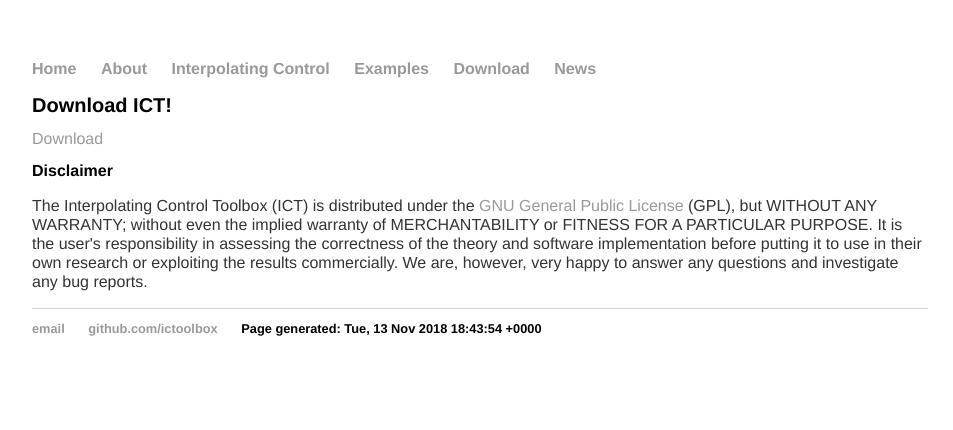
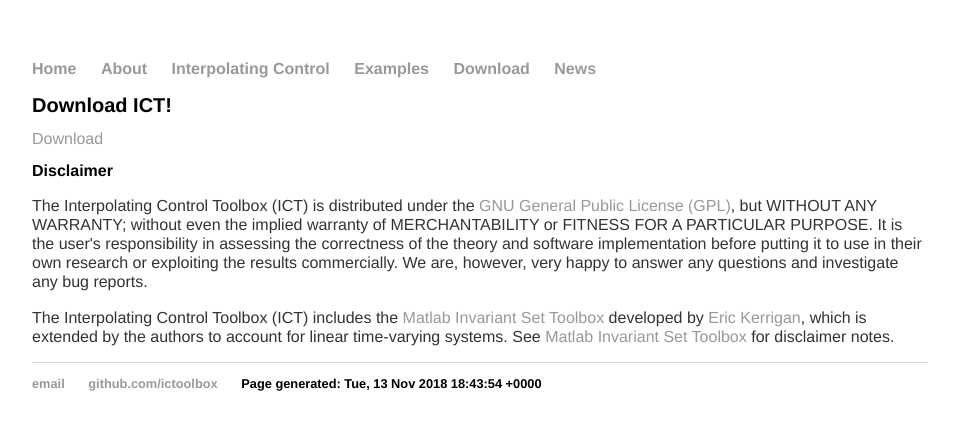
Before and after one commit to ICToolbox/ictoolbox.github.io, a Jekyll site: the page built from download/index.html, in a window 1280 px wide. Shown: the top 430 px of the page, without its empty margins (160-1113 px from the left). Built offline with Jekyll 4.4.1, drawn with Linux system fonts in a browser that asks for light colours.

Commit message:
Update index.html

```diff
--- a/download/index.html
+++ b/download/index.html
@@ -7,10 +7,15 @@ title: Download, Interpolating Control Toolbox
 	<a href="ICT.zip" target="_blank">Download</a>
 	<!-- <p>Nothing here yet.</p> -->
 	<h2>Disclaimer</h2>
-<p>The Interpolating Control Toolbox (ICT) is distributed under the <a href="http://www.gnu.org/licenses/gpl.html">GNU General Public License</a> (GPL),
+<p>The Interpolating Control Toolbox (ICT) is distributed under the <a href="http://www.gnu.org/licenses/gpl.html">GNU General Public License (GPL)</a>,
 but WITHOUT ANY WARRANTY; without even the implied warranty of MERCHANTABILITY or FITNESS FOR A
 PARTICULAR PURPOSE. It is the user's responsibility in assessing the correctness of the theory
 and software implementation before putting it to use in their own research or exploiting the
 results commercially. We are, however, very happy to answer any questions and investigate any bug reports.</p>
 
+<p>The Interpolating Control Toolbox (ICT) includes the <a href="http://www-control.eng.cam.ac.uk/eck21/matlab/invsetbox/">Matlab
+	Invariant Set Toolbox</a> developed by <a href="http://www.imperial.ac.uk/people/e.kerrigan">Eric Kerrigan</a>,
+	which is extended by the authors to account for linear time-varying systems. See <a href="http://www-control.eng.cam.ac.uk/eck21/matlab/invsetbox/">Matlab
+	Invariant Set Toolbox</a> for disclaimer notes.</p>
+
 </div><!-- /.blurb -->
```
